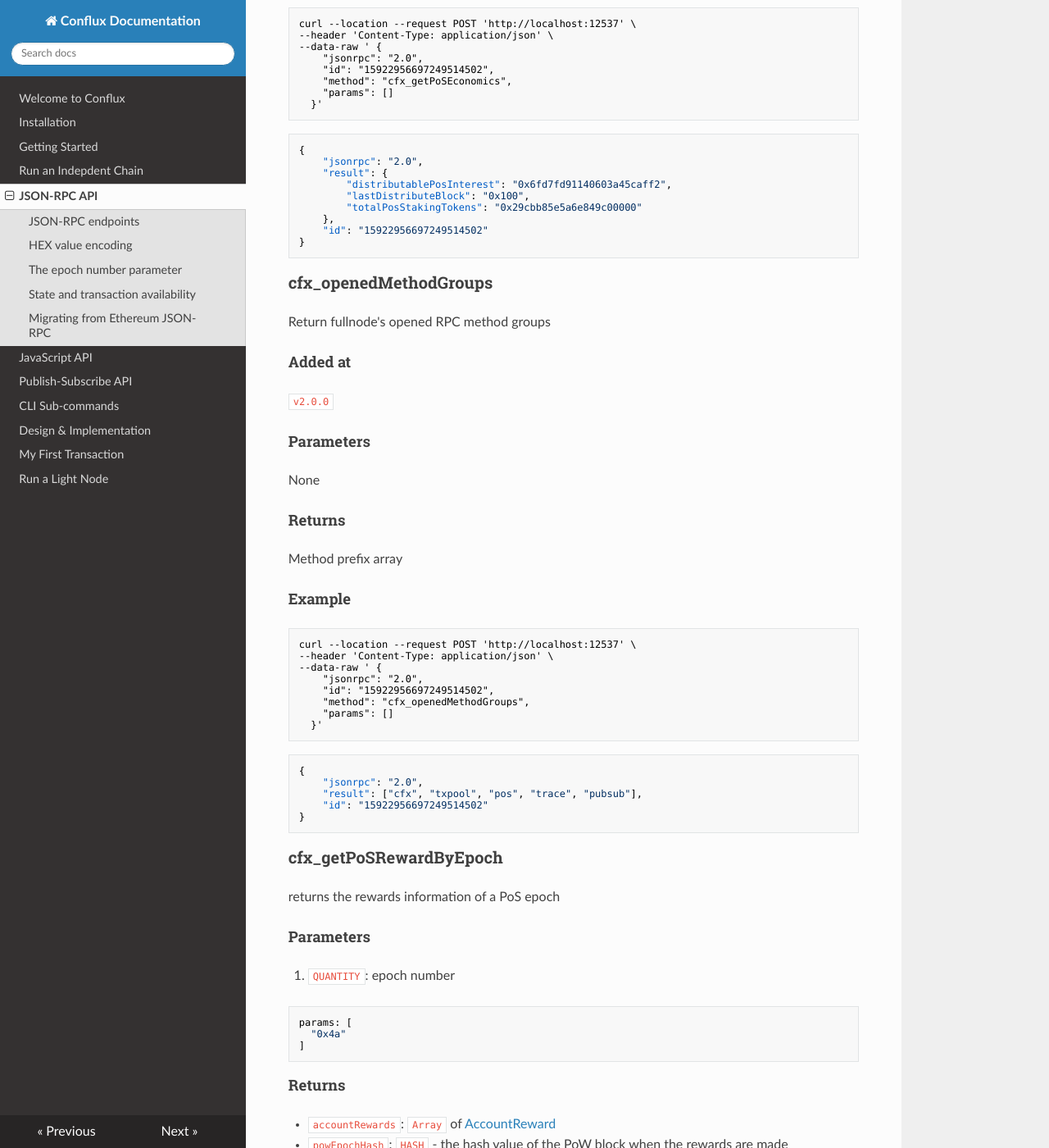
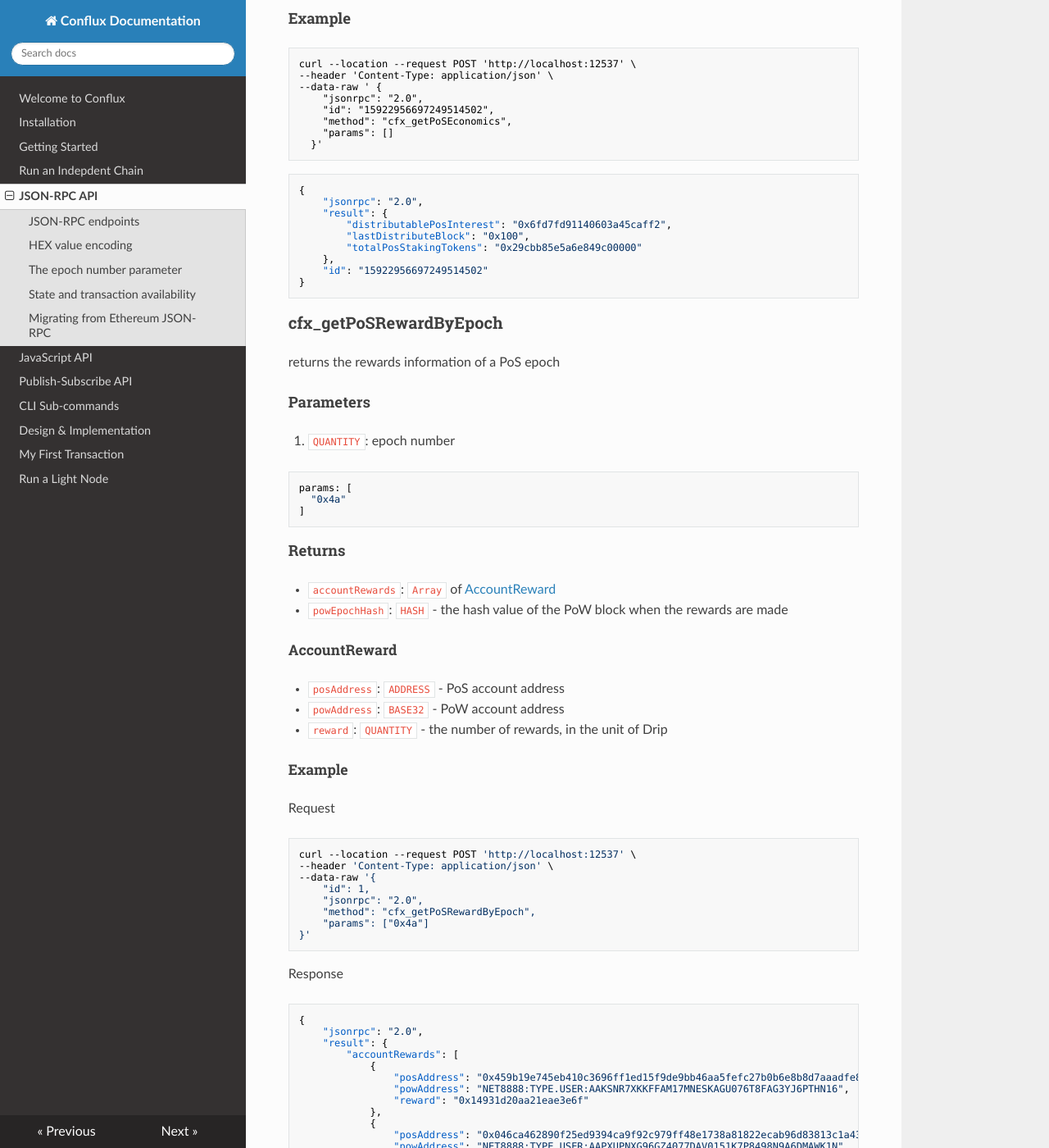
Before and after one commit to Conflux-Chain/conflux-doc, an MkDocs documentation site: the page built from docs/json-rpc.md, in a window 1280 px wide and 1400 px high, scrolled down 38230 px. Shown: the whole window at 82% size. Built offline with MkDocs 1.6.1, drawn with Linux system fonts in a browser that asks for light colours; nearby versions of some CDN libraries; some of the changed text lies outside the part shown.

Commit message:
Update conflux-rust version and config file name (#73)
* remove openedMethodGroups rpc

````diff
--- a/docs/json-rpc.md
+++ b/docs/json-rpc.md
@@ -1820,43 +1821,6 @@ curl --location --request POST 'http://localhost:12537' \
         "lastDistributeBlock": "0x100",
         "totalPosStakingTokens": "0x29cbb85e5a6e849c00000"
     },
-    "id": "15922956697249514502"
-}
-```
-
-### cfx_openedMethodGroups
-
-Return fullnode's opened RPC method groups
-
-#### Added at
-
-`v2.0.0`
-
-#### Parameters
-
-None
-
-#### Returns
-
-Method prefix array
-
-#### Example
-
-```shell
-curl --location --request POST 'http://localhost:12537' \
---header 'Content-Type: application/json' \
---data-raw ' {
-    "jsonrpc": "2.0",
-    "id": "15922956697249514502",
-    "method": "cfx_openedMethodGroups",
-    "params": []
-  }'
-```
-
-```json
-{
-    "jsonrpc": "2.0",
-    "result": ["cfx", "txpool", "pos", "trace", "pubsub"],
     "id": "15922956697249514502"
 }
 ```
````
Also changed, not shown: other parts of docs/json-rpc.md (+1 -0 lines), docs/RPCs/pos-rpc.md (+1 -1 lines), docs/get_started.md (+3 -4 lines), docs/install.md (+4 -4 lines), docs/light-nodes.md (+1 -1 lines), docs/send_transaction.md (+3 -5 lines).
